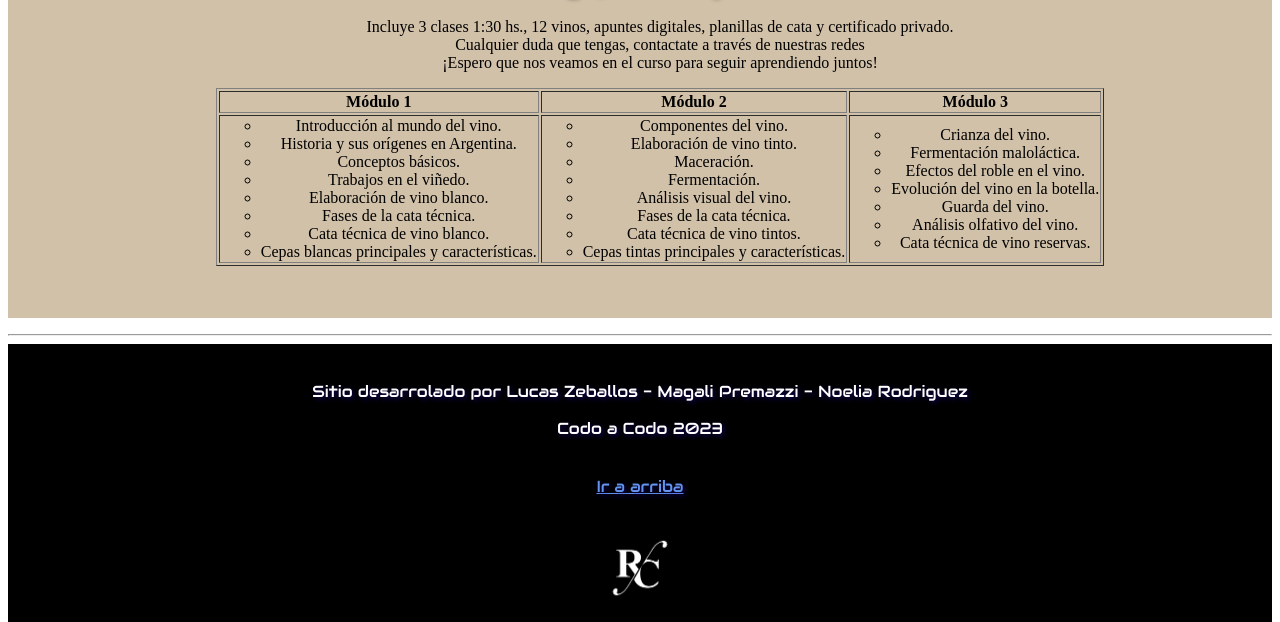
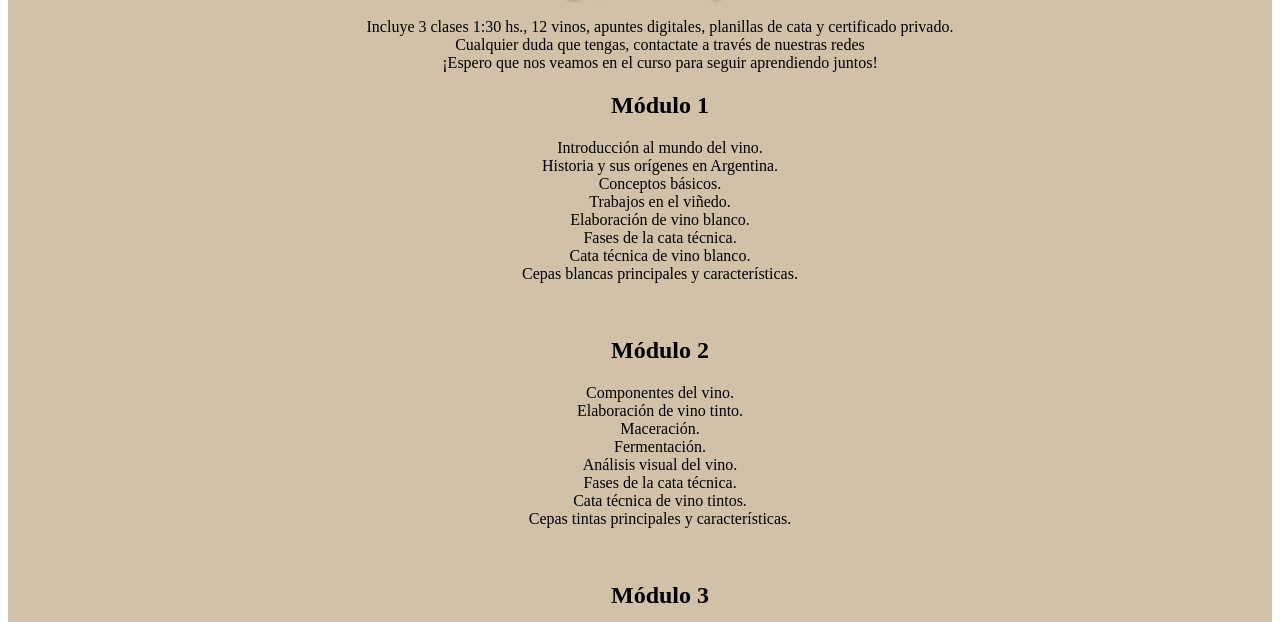
Before and after one commit to Aarlina/ReinodeCopasTP, a plain HTML site: page nuestroscursos.html in a window 1280 px wide. Shown: the part 1053-1675 px from the top of the page. Drawn offline with Linux system fonts and the light colour scheme; a web font is replaced by a local one.

Commit message:
reajustes

```diff
--- a/CSS/conceptosbasicos.css
+++ b/CSS/conceptosbasicos.css
@@ -66,3 +66,8 @@ h1 {
     text-shadow: 2px 2px 5px rgb(3, 3, 3);
 
 }
+
+#card{
+
+    display:flex ;
+}
--- a/CSS/nuestroscursos.css
+++ b/CSS/nuestroscursos.css
@@ -68,3 +68,8 @@ h1 {
     text-shadow: 2px 2px 5px rgb(3, 3, 3);
 
 }
+
+table{
+
+    flex-direction: row;
+}
--- a/nuestroscursos.html
+++ b/nuestroscursos.html
@@ -1,5 +1,6 @@
 <!DOCTYPE html>
 <html lang="en">
+
 <head>
   <meta charset="UTF-8">
   <meta http-equiv="X-UA-Compatible" content="IE=edge">
@@ -13,34 +14,35 @@
     }
   </style>
   <style>
-            body{
+    body {
       font-family: "Audiowide", sans-serif;
     }
   </style>
 
 </head>
+
 <body>
-    <header id="encabezado"; align="center">
-        <h1 style="background-color: black"; align="center">Reino de Copas</h1>
+  <header id="encabezado" ; align="center">
+    <h1 style="background-color: black" ; align="center">Reino de Copas</h1>
     <hr>
     <nav>
       <img width="150" src="../Imagenes/be9ca2ad2bcb465327bc951b92bb9571.jpg">
 
-            <a href="index.html"; style="font-size: x-large"; style="font-weight: bolder">Home</a>
-            <a href="quienessomos.html";  style="font-size: x-large"; style="font-weight: bolder">Quiénes somos</a>
-            <a href="nuestroscursos.html";  style="font-size: x-large"; style="font-weight: bolder">Nuestros Cursos</a>
-            <a href="conceptosbasicos.html";  style="font-size: x-large"; style="font-weight: bolder">Conceptos Básicos</a>
-            <a href="registro.html";  style="font-size: x-large"; style="font-weight: bolder">Registro</a>
-            <a href="contacto.html";  style="font-size: x-large"; style="font-weight: bolder">Contacto</a>
-            <a href="login.html"; style="font-size: x-large"; style="font-weight: bolder">LogIn</a>
-            <a href="vinos.html"; style="font-size: x-large"; style="font-weight: bolder">Vinos</a>
+      <a href="index.html" ; style="font-size: x-large" ; style="font-weight: bolder">Home</a>
+      <a href="quienessomos.html" ; style="font-size: x-large" ; style="font-weight: bolder">Quiénes somos</a>
+      <a href="nuestroscursos.html" ; style="font-size: x-large" ; style="font-weight: bolder">Nuestros Cursos</a>
+      <a href="conceptosbasicos.html" ; style="font-size: x-large" ; style="font-weight: bolder">Conceptos Básicos</a>
+      <a href="registro.html" ; style="font-size: x-large" ; style="font-weight: bolder">Registro</a>
+      <a href="contacto.html" ; style="font-size: x-large" ; style="font-weight: bolder">Contacto</a>
+      <a href="login.html" ; style="font-size: x-large" ; style="font-weight: bolder">LogIn</a>
+      <a href="vinos.html" ; style="font-size: x-large" ; style="font-weight: bolder">Vinos</a>
 
     </nav>
     <br><br>
 
   </header>
   <hr>
-    <main align="center"; style="background-color: rgb(209, 193, 169);">
+  <main align="center" ; style="background-color: rgb(209, 193, 169);">
     <h1>Nuestros Cursos</h1>
     <p>
 
@@ -48,10 +50,10 @@
       PRÓXIMO INICIO:
       <br>
 
-GRUPO 1: LUNES 18/09 - 20:30 hs
+      GRUPO 1: LUNES 13/11 - 20:30 hs
       <br>
 
-GRUPO 2: MARTES 19/09 - 20:30 hs
+      GRUPO 2: MARTES 14/11 - 20:30 hs
     </p>
     <h1>¿De qué se trata?</h1>
 
@@ -72,23 +74,27 @@ Es decir, que tengas en claro cosas como:
       </p>
 
       <h1>¿Cómo es la metodología de las clases?</h1>
-<p >
+      <p>
 
-Nuestras clases están pensadas para que además de aprender, te diviertas y pases un momento agradable. Para eso la dividimos en dos partes: una teórica y otra práctica.
+        Nuestras clases están pensadas para que además de aprender, te diviertas y pases un momento agradable. Para eso
+        la dividimos en dos partes: una teórica y otra práctica.
 
-La teoría te la contamos con palabras fáciles de forma muy didáctica y nos apoyamos en en presentaciones con imágenes y videos para reforzar los conceptos.
+        La teoría te la contamos con palabras fáciles de forma muy didáctica y nos apoyamos en en presentaciones con
+        imágenes y videos para reforzar los conceptos.
 
         <br>
-Para la práctica (la parte más linda) vamos a catar 12 VINOS diferentes entre blancos, rosados, tintos y espumantes.
+        Para la práctica (la parte más linda) vamos a catar 12 VINOS diferentes entre blancos, rosados, tintos y
+        espumantes.
 
         <br>
-Las clases serán dictadas en el bar más lindo de la ciudad de Santa Fe, One Six Roof. Ubicado en Francisco Miguens 180 Piso 16.
+        Las clases serán dictadas en el bar más lindo de la ciudad de Santa Fe, One Six Roof. Ubicado en Francisco
+        Miguens 180 Piso 16.
 
         Son tres lunes o martes consecutivos a la misma hora. Según el día seleccionado.
       </p>
 
       <h1>¿Cómo se puede abonar?</h1>
-<p >
+      <p>
 
         Se puede abonar por transferencia bancaria o efectivo.
         <br>
@@ -97,7 +103,7 @@ Se reserva el lugar abonando el 50% del valor del curso.
       </p>
 
       <h1>¿Qué incluye?</h1>
-<p >
+      <p>
 
         Incluye 3 clases 1:30 hs., 12 vinos, apuntes digitales, planillas de cata y certificado privado.
         <br>
@@ -107,51 +113,52 @@ Cualquier duda que tengas, contactate a través de nuestras redes
 
         ¡Espero que nos veamos en el curso para seguir aprendiendo juntos!
       </p>
+      <div id="card">
 
-<table border="1" align="center">
-    <tr>
-      <th>Módulo 1</th>
-      <th>Módulo 2</th>
-      <th>Módulo 3</th>
-    </tr>
-    <tr>
-      <td>
-        <ul>
-          <li>Introducción al mundo del vino.</li>
-          <li>Historia y sus orígenes en Argentina.</li>
-          <li>Conceptos básicos.</li>
-          <li>Trabajos en el viñedo.</li>
-          <li>Elaboración de vino blanco.</li>
-          <li>Fases de la cata técnica.</li>
-          <li>Cata técnica de vino blanco.</li>
-          <li>Cepas blancas principales y características.</li>
-        </ul>
-      </td>
-      <td>
-        <ul>
-          <li>Componentes del vino.</li>
-          <li>Elaboración de vino tinto.</li>
-          <li>Maceración.</li>
-          <li>Fermentación.</li>
-          <li>Análisis visual del vino.</li>
-          <li>Fases de la cata técnica.</li>
-          <li>Cata técnica de vino tintos.</li>
-          <li>Cepas tintas principales y características.</li>
-        </ul>
-      </td>
-      <td>
-        <ul>
-          <li>Crianza del vino.</li>
-          <li>Fermentación maloláctica.</li>
-          <li>Efectos del roble en el vino.</li>
-          <li>Evolución del vino en la botella.</li>
-          <li>Guarda del vino.</li>
-          <li>Análisis olfativo del vino.</li>
-          <li>Cata técnica de vino reservas.</li>
-        </ul>
-      </td>
-    </tr>
-  </table>
+        <h2>Módulo 1</h2>
+        <p>
+          Introducción al mundo del vino. <br>
+          Historia y sus orígenes en Argentina. <br>
+          Conceptos básicos. <br>
+          Trabajos en el viñedo. <br>
+          Elaboración de vino blanco. <br>
+          Fases de la cata técnica. <br>
+          Cata técnica de vino blanco. <br>
+          Cepas blancas principales y características. <br>
+        </p>
+        <br>
+      </div>
+      <div id="card">
+
+        <h2>Módulo 2</h2>
+        <p>
+          Componentes del vino. <br>
+          Elaboración de vino tinto. <br>
+          Maceración. <br>
+          Fermentación. <br>
+          Análisis visual del vino. <br>
+          Fases de la cata técnica. <br>
+          Cata técnica de vino tintos. <br>
+          Cepas tintas principales y características. <br>
+        </p>
+        <br>
+      </div>
+      <div id="card">
+
+        <h2>Módulo 3</h2>
+        <p>Crianza del vino. <br>
+          Fermentación maloláctica. <br>
+          Efectos del roble en el vino. <br>
+          Evolución del vino en la botella. <br>
+          Guarda del vino. <br>
+          Análisis olfativo del vino. <br>
+          Cata técnica de vino reservas. <br>
+        </p>
+
+
+
+      </div>
+
 
 
 
@@ -162,12 +169,12 @@ Cualquier duda que tengas, contactate a través de nuestras redes
       <br><br>
   </main>
   <hr>
-        <footer id="piepagina"; align="center"; style="background-color: black;">
+  <footer id="piepagina" ; align="center" ; style="background-color: black;">
     <br>
     <p align="center">Sitio desarrolado por Lucas Zeballos - Magali Premazzi - Noelia Rodriguez </p>
     <p>Codo a Codo 2023</p>
     <br>
-            <a href="#encabezado"; style="color:cornflowerblue;">Ir a arriba</a>
+    <a href="#encabezado" ; style="color:cornflowerblue;">Ir a arriba</a>
     <br><br>
     <img width="150" src="../Imagenes/be9ca2ad2bcb465327bc951b92bb9571.jpg">
     <nav style="background-color: black;">
@@ -178,14 +185,15 @@ Cualquier duda que tengas, contactate a través de nuestras redes
         <img width="30" src="../Imagenes/instagram.png" alt="instagram">
       </a>
       <a href="https://web.whatsapp.com/">
-                    <img width="30"     src="../Imagenes/whatsapp.png" alt="whatsapp">
+        <img width="30" src="../Imagenes/whatsapp.png" alt="whatsapp">
       </a>
       <a href="https://www.youtube.com/">
-                    <img width="30"     src="../Imagenes/youtube.png" alt="youtube">
+        <img width="30" src="../Imagenes/youtube.png" alt="youtube">
       </a>
     </nav>
     <br>
   </footer>
 
 </body>
+
 </html>
```
Also changed, not shown: conceptosbasicos.html (+10 -10 lines), espumantes.html (+3 -3 lines), quienessomos.html (+1 -1 lines), vinosblancos.html (+3 -3 lines), vinosrosados.html (+3 -3 lines), vinostintos.html (+3 -3 lines). Lines whose indentation alone changed are shown as unchanged.
